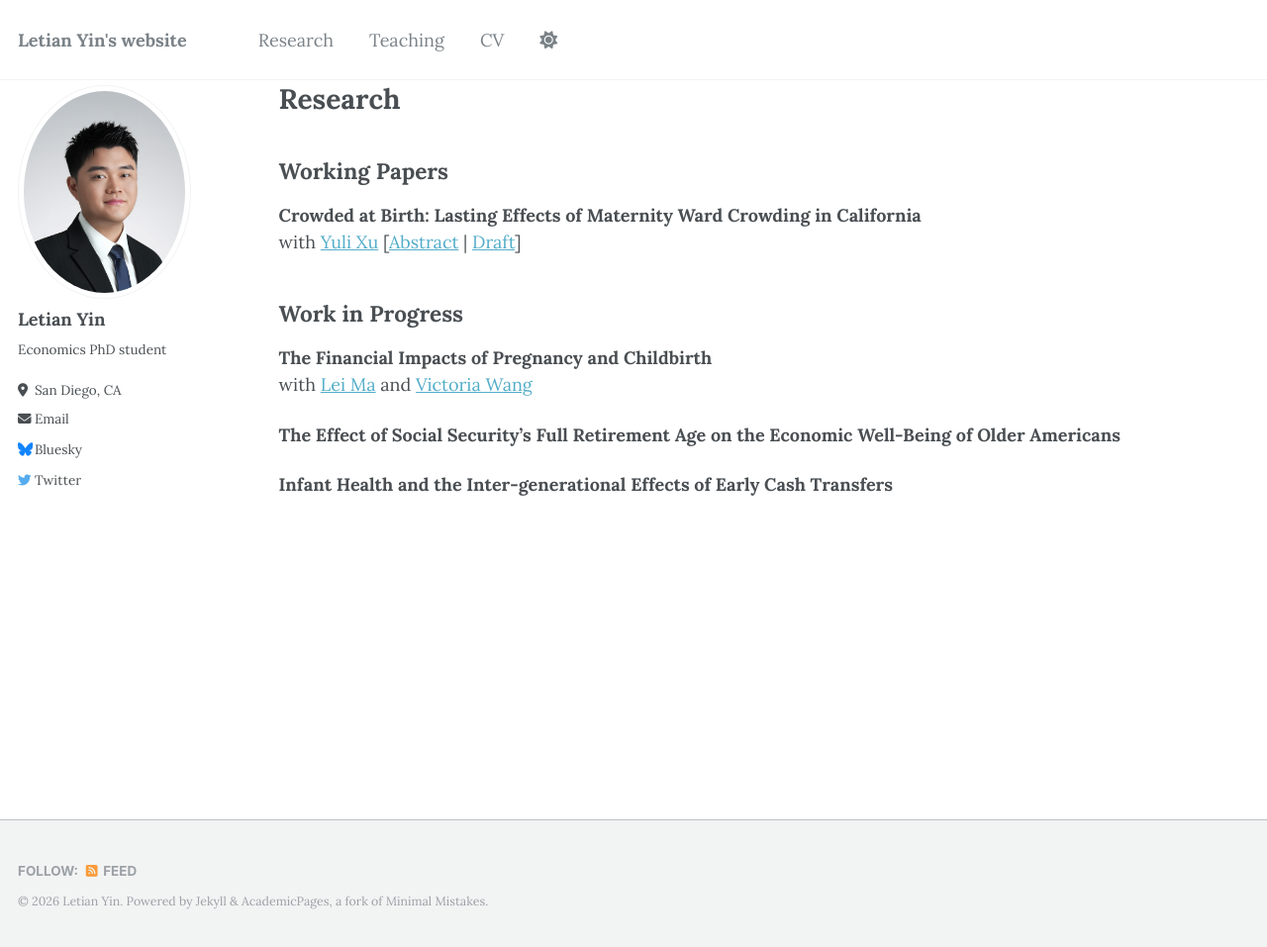
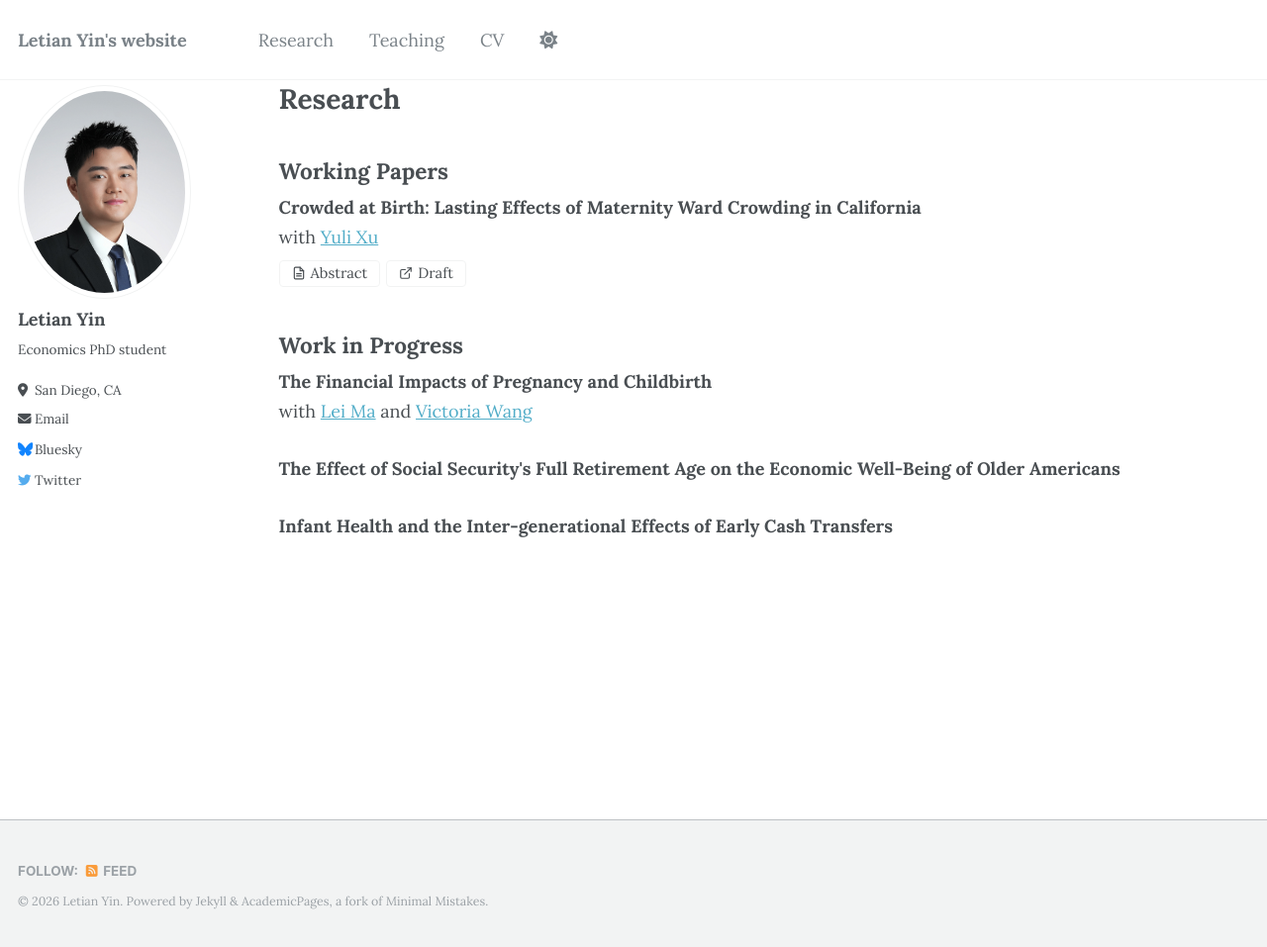
Before and after one commit to letian-yin/letian-yin.github.io, a Jekyll site: the page built from _pages/research.md, in a window 1280 px wide and 957 px high. Shown: the whole window at 99% size. Built offline with Jekyll 4.4.1, drawn with Linux system fonts in a browser that asks for light colours; part of the change alters nothing that is shown.

Commit message:
update page visuals

```diff
--- a/_pages/research.md
+++ b/_pages/research.md
@@ -6,29 +6,109 @@ author_profile: true
 ---
 
 <style>
-.abstract-toggle {
+/* ── Research page styles ── */
+.paper-block {
+  margin-bottom: 1.8em;
+}
+.paper-title {
+  font-weight: 700;
+  line-height: 1.4;
+}
+.paper-meta {
+  margin-top: 0.2em;
+}
+.paper-buttons {
+  margin-top: 0.55em;
+  display: flex;
+  flex-wrap: wrap;
+  gap: 6px;
+  line-height: 1;
+}
+.paper-btn {
+  display: inline-flex;
+  align-items: center;
+  gap: 5px;
+  padding: 5px 12px;
+  border: 1px solid var(--global-border-color, #ccc);
+  border-radius: 4px;
+  color: var(--global-text-color, #222) !important;
+  text-decoration: none !important;
+  font-size: 0.82em;
   cursor: pointer;
-  text-decoration: underline;
-  transition: color 0.2s ease-in-out;
-  color: #52adc8;
+  transition: border-color 0.2s ease, color 0.2s ease, background 0.2s ease;
+  background: transparent;
+  font-family: inherit;
+  user-select: none;
 }
-.abstract-toggle:hover {
-  color: #3e8296;
+.paper-btn:hover,
+.paper-btn.active {
+  border-color: var(--global-link-color);
+  color: var(--global-link-color) !important;
+}
+.paper-btn svg { flex-shrink: 0; }
+
+.paper-abstract {
+  display: none;
+  margin-top: 0.6em;
+  padding: 0.85em 1.1em;
+  background: color-mix(in srgb, var(--global-link-color) 6%, var(--global-bg-color));
+  border-left: 3px solid color-mix(in srgb, var(--global-link-color) 55%, transparent);
+  border-radius: 0 4px 4px 0;
+  font-size: 0.95em;
+  line-height: 1.6;
+  text-align: justify;
+}
+.paper-abstract.show { display: block; }
+
+/* Fallback for browsers without color-mix (very old) */
+@supports not (background: color-mix(in srgb, red, blue)) {
+  .paper-abstract {
+    background: rgba(127,127,127,0.06);
+    border-left-color: rgba(127,127,127,0.4);
+  }
 }
 </style>
 
+<script>
+function toggleAbstract(id, btn) {
+  var el = document.getElementById(id);
+  if (!el) return;
+  el.classList.toggle('show');
+  if (btn) btn.classList.toggle('active');
+}
+</script>
+
 ## Working Papers
-**Crowded at Birth: Lasting Effects of Maternity Ward Crowding in California** \
-with [Yuli Xu](https://sites.google.com/view/yulixu-econ)  [<a class="abstract-toggle" onclick="var el=document.getElementById('crowded-abstract'); el.style.display = el.style.display==='none' ? 'block' : 'none';" style="cursor: pointer;">Abstract</a> | [Draft](https://dx.doi.org/10.2139/ssrn.5036978)]
-<div id="crowded-abstract" style="display: none; margin-top: 0.4em;" align="justify">
-  <strong>Abstract:</strong> <em>We study how overcrowding during a woman's first childbirth influences both clinical practices and subsequent healthcare choices, using comprehensive administrative records on all California births between 1989 and 2017. Leveraging quasi-random, within-hospital variation in daily number of patients, we find that overcrowding reduces the intensity of medical interventions—such as C-sections, epidurals, inductions, and augmentations—consistent with efforts to relieve physician workload. Despite these adjustments, we find no detectable adverse effects on immediate maternal or infant health. Looking beyond the initial birth, we show that overcrowding does not alter future fertility but significantly increases the likelihood that mothers switch hospitals for subsequent deliveries. We find no systematic patterns in hospital selection, indicating that switching is driven primarily by negative first-birth experiences.</em>
+
+<div class="paper-block">
+  <div class="paper-title">Crowded at Birth: Lasting Effects of Maternity Ward Crowding in California</div>
+  <div class="paper-meta">with <a href="https://sites.google.com/view/yulixu-econ">Yuli Xu</a></div>
+  <div class="paper-buttons">
+    <span class="paper-btn" onclick="toggleAbstract('crowded-abstract', this)">
+      <svg width="14" height="14" viewBox="0 0 24 24" fill="none" stroke="currentColor" stroke-width="2" stroke-linecap="round" stroke-linejoin="round"><path d="M14 2H6a2 2 0 0 0-2 2v16a2 2 0 0 0 2 2h12a2 2 0 0 0 2-2V8z"/><polyline points="14 2 14 8 20 8"/><line x1="16" y1="13" x2="8" y2="13"/><line x1="16" y1="17" x2="8" y2="17"/></svg>
+      Abstract
+    </span>
+    <a class="paper-btn" href="https://dx.doi.org/10.2139/ssrn.5036978" target="_blank" rel="noopener">
+      <svg width="14" height="14" viewBox="0 0 24 24" fill="none" stroke="currentColor" stroke-width="2" stroke-linecap="round" stroke-linejoin="round"><path d="M18 13v6a2 2 0 0 1-2 2H5a2 2 0 0 1-2-2V8a2 2 0 0 1 2-2h6"/><polyline points="15 3 21 3 21 9"/><line x1="10" y1="14" x2="21" y2="3"/></svg>
+      Draft
+    </a>
+  </div>
+  <div class="paper-abstract" id="crowded-abstract">
+    We study how overcrowding during a woman's first childbirth influences both clinical practices and subsequent healthcare choices, using comprehensive administrative records on all California births between 1989 and 2017. Leveraging quasi-random, within-hospital variation in daily number of patients, we find that overcrowding reduces the intensity of medical interventions—such as C-sections, epidurals, inductions, and augmentations—consistent with efforts to relieve physician workload. Despite these adjustments, we find no detectable adverse effects on immediate maternal or infant health. Looking beyond the initial birth, we show that overcrowding does not alter future fertility but significantly increases the likelihood that mothers switch hospitals for subsequent deliveries. We find no systematic patterns in hospital selection, indicating that switching is driven primarily by negative first-birth experiences.
+  </div>
 </div>
 
 ## Work in Progress
 
-**The Financial Impacts of Pregnancy and Childbirth** \
-with [Lei Ma](https://leima-econ.com/) and [Victoria Wang](https://www.victoriawang.org/)
+<div class="paper-block">
+  <div class="paper-title">The Financial Impacts of Pregnancy and Childbirth</div>
+  <div class="paper-meta">with <a href="https://leima-econ.com/">Lei Ma</a> and <a href="https://www.victoriawang.org/">Victoria Wang</a></div>
+</div>
 
-**The Effect of Social Security’s Full Retirement Age on the Economic Well-Being of Older Americans**
+<div class="paper-block">
+  <div class="paper-title">The Effect of Social Security's Full Retirement Age on the Economic Well-Being of Older Americans</div>
+</div>
 
-**Infant Health and the Inter-generational Effects of Early Cash Transfers**
+<div class="paper-block">
+  <div class="paper-title">Infant Health and the Inter-generational Effects of Early Cash Transfers</div>
+</div>
```
